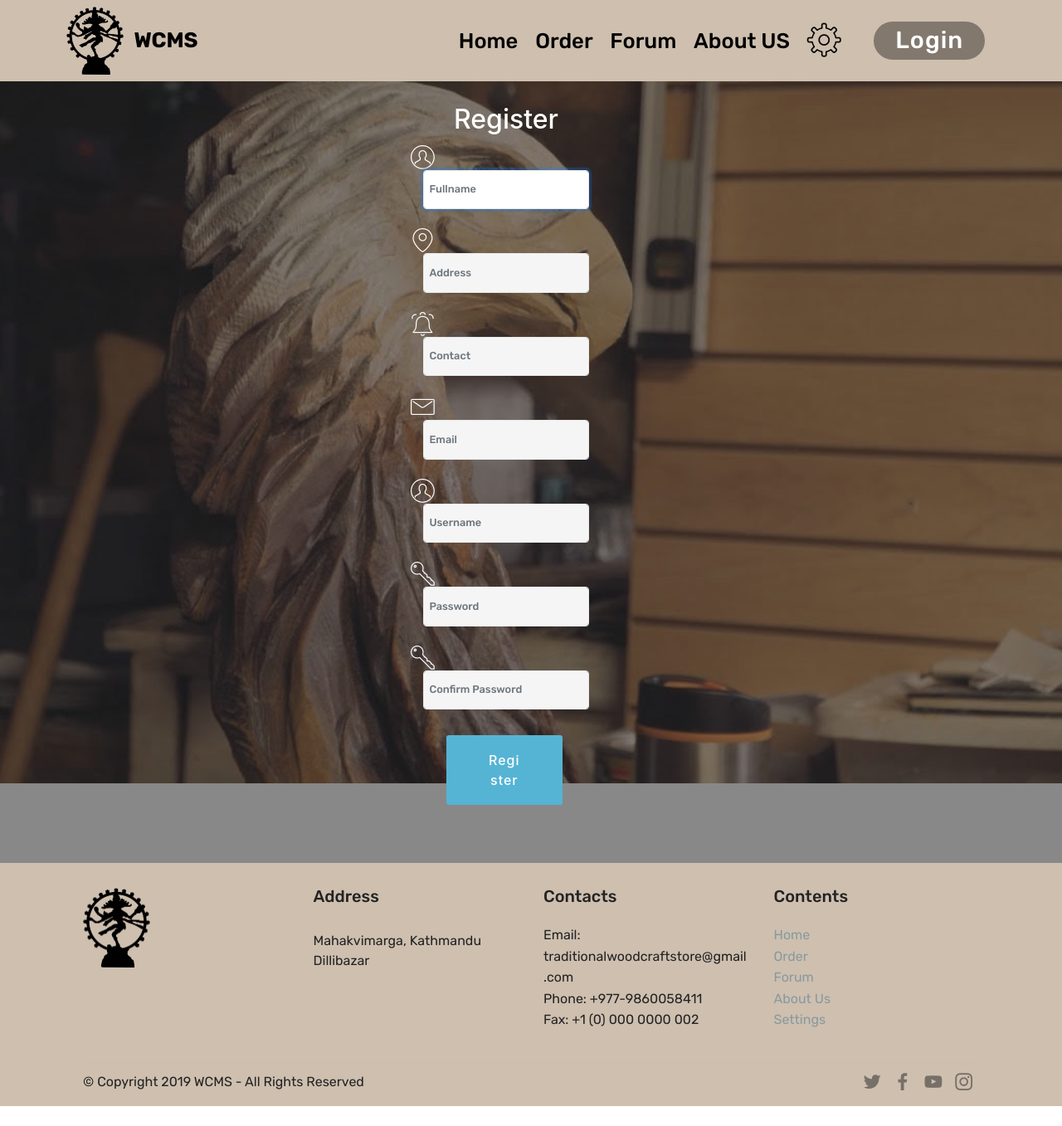
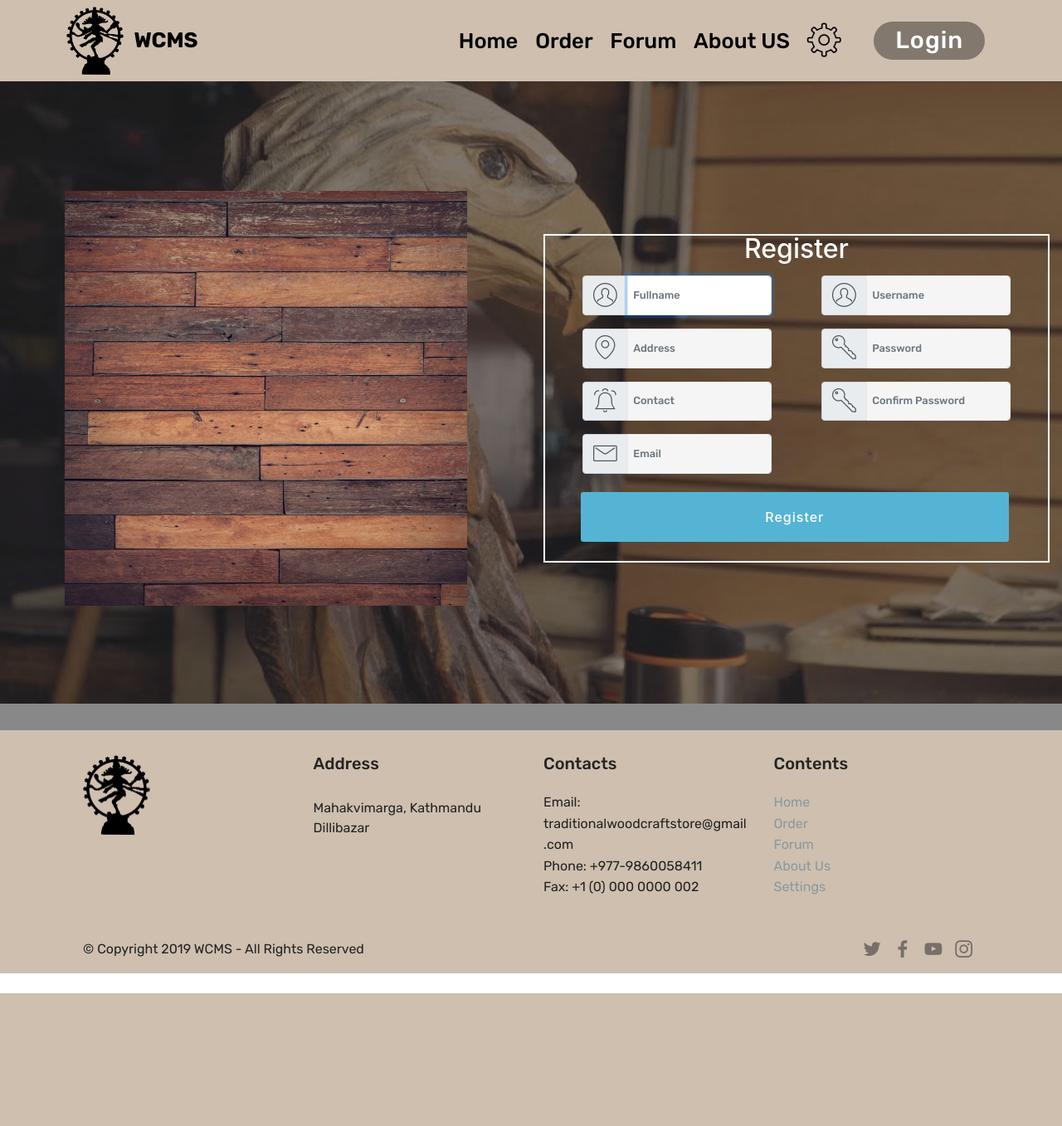
Before and after one commit to gaganrajdangol/WCMS, a Laravel app: page /wcms/register in a window 1280 px wide. Shown: the whole page at 83% size. After the commit the page ends 1197 px from the top, so only its background shows below. Run offline with Laravel 8, Linux system fonts and the light colour scheme; some web fonts are replaced.

Commit message:
'laravel_updated_design_php'

```diff
--- a/Implementation/wcms/resources/views/woodcraft/register.blade.php
+++ b/Implementation/wcms/resources/views/woodcraft/register.blade.php
@@ -34,27 +34,32 @@
 
     <div class="mbr-overlay" style="opacity: 0.5; background-color: rgb(35, 35, 35);"></div>
 
-    <div class="container align-center col-md-6">
-        <div class="row justify-content-md-center col-md-12">
-            <div class="mbr-white col-md-12">
 
+    <div class="container align-left col-md-6">
+        <div class="media-container-row">
+            <img src="{{ URL::to('assets/images/wood-signup.jpg') }}" alt="" style="width: 485px; height: 500px;">
 
-<div class="container col-md-12">
-    <div class="row justify-content-center col-md-12">
-        <div class="col-md-12">
+        </div>
+    </div>
+
+    <div class="container align-right col-md-6">
             <div class="card">
 
 
-                <div class="container align-center col-md-6">
+                <div class="container align-center" style="border: 2px solid white">
                     <form method="POST" action="{{ route('register') }}">
                         @csrf
 
-                        <div class="form-group h2">Register</div>
+                        <div class="form-group h2  mbr-white">Register</div>
 
-                        <div class="form-group row">
-                            <span class="mbri-user display-4" style="float: left;"></span>
 
-                            <div class="col-md-12" style="float: left;">
+                            <div class="col-md-6" style="float:left;">
+
+                            <div class="form-group col-md-12">
+                                <div class="input-group">
+                                <div class="input-group-prepend">
+                                <span class="input-group-text mbri-user display-4"></span>
+                            </div>
                                 <input id="fullname" type="text" style="font-size:0.8rem;" class="form-control h4 {{ $errors->has('name') ? ' is-invalid' : '' }}" name="fullname" value="{{ old('name') }}" placeholder="Fullname" required autofocus>
 
                                 @if ($errors->has('name'))
@@ -65,10 +70,13 @@
                             </div>
                         </div>
 
-                        <div class="form-group row">
-                            <span class="mbri-pin display-4"></span>
+                         <div class="form-group col-md-12">
+                                <div class="input-group">
+                                <div class="input-group-prepend">
+                            <span class="input-group-text mbri-pin display-4"></span>
+                        </div>
 
-                            <div class="col-md-12">
+
                                 <input id="address" type="text" style="font-size:0.8rem;" class="form-control h4 {{ $errors->has('address') ? ' is-invalid' : '' }}" name="address" value="{{ old('address') }}" placeholder="Address" required autofocus>
 
                                 @if ($errors->has('address'))
@@ -79,10 +87,13 @@
                             </div>
                         </div>
 
-                        <div class="form-group row">
-                            <span class="mbri-alert display-4"></span>
 
-                            <div class="col-md-12">
+                       <div class="form-group col-md-12">
+                                <div class="input-group">
+                                <div class="input-group-prepend">
+                            <span class="input-group-text mbri-alert display-4"></span>
+                        </div>
+
                                 <input id="contact" type="text" style="font-size:0.8rem;" class="form-control h4 {{ $errors->has('contact') ? ' is-invalid' : '' }}" name="contact" value="{{ old('contact') }}" placeholder="Contact" required autofocus>
 
                                 @if ($errors->has('contact'))
@@ -93,10 +104,12 @@
                             </div>
                         </div>
 
-                        <div class="form-group row">
-                            <span class="mbri-letter display-4"></span>
+                        <div class="form-group col-md-12">
+                                 <div class="input-group">
+                                <div class="input-group-prepend">
+                            <span class="input-group-text mbri-letter display-4"></span>
+                        </div>
 
-                            <div class="col-md-12">
                                 <input id="email" type="email" style="font-size:0.8rem;" class="form-control h4 {{ $errors->has('email') ? ' is-invalid' : '' }}" name="email" value="{{ old('email') }}" placeholder="Email" required>
 
                                 @if ($errors->has('email'))
@@ -107,10 +120,15 @@
                             </div>
                         </div>
 
-                        <div class="form-group row">
-                            <span class="mbri-user display-4"></span>
+                    </div>
 
-                            <div class="col-md-12">
+                    <div class="col-md-6" style="float: left;">
+
+                        <div class="form-group col-md-12">
+                                <div class="input-group">
+                                <div class="input-group-prepend">
+                            <span class="input-group-text mbri-user display-4"></span>
+                        </div>
                                 <input id="username" type="text" style="font-size:0.8rem;" class="form-control h4 {{ $errors->has('username') ? ' is-invalid' : '' }}" name="username" value="{{ old('username') }}" placeholder="Username" required autofocus>
 
                                 @if ($errors->has('username'))
@@ -121,9 +139,11 @@
                             </div>
                         </div>
 
-                        <div class="form-group row">
-                           <span class="mbri-key display-4"></span>
-                            <div class="col-md-12">
+                        <div class="form-group col-md-12">
+                                <div class="input-group">
+                                <div class="input-group-prepend">
+                           <span class="input-group-text mbri-key display-4"></span>
+                            </div>
                                 <input id="password" type="password" style="font-size:0.8rem;" class="form-control h4 {{ $errors->has('password') ? ' is-invalid' : '' }}" name="password" placeholder="Password" required>
 
                                 @if ($errors->has('password'))
@@ -134,13 +154,16 @@
                             </div>
                         </div>
 
-                        <div class="form-group row">
-                            <span class="mbri-key display-4"></span>
+                        <div class="form-group col-md-12">
+                                <div class="input-group">
+                                <div class="input-group-prepend">
+                            <span class="input-group-text mbri-key display-4"></span>
 
-                            <div class="col-md-12">
+                            </div>
                                 <input id="password-confirm" type="password" style="font-size:0.8rem;" class="form-control h4" name="password_confirmation" placeholder="Confirm Password" required>
                             </div>
                         </div>
+                    </div>
 
                         <div class="form-group row col-md-12">
                             <div class="col-md-12">
@@ -153,12 +176,6 @@
                 </div>
             </div>
         </div>
-    </div>
-</div>
-
-</div>
-        </div>
-    </div>
 
 </section>
 
--- a/Implementation/wcms/routes/web.php
+++ b/Implementation/wcms/routes/web.php
@@ -30,7 +30,6 @@ Route::get('wcms/register','Wcmscontroller@register');
 Route::get('wcms/order','Wcmscontroller@order');
 Route::get('wcms/aboutus','Wcmscontroller@aboutus');
 Route::get('wcms/settings','Wcmscontroller@settings');
-Route::get('wcms/inventory','Wcmscontroller@inventory');
 Route::get('/additems',function(){return view('woodcraft/inventory');
 });
 Route::get('/additems','ItemController@index');
```
Also changed, not shown: Implementation/wcms/resources/views/woodcraft/inventory.blade.php (+26 -24 lines), Implementation/wcms/resources/views/woodcraft/login.blade.php (+32 -38 lines), Implementation/wcms/database/migrations/2019_02_17_055924_create_item.php, Implementation/wcms/public/assets/images/wood-signup.jpg (added).
